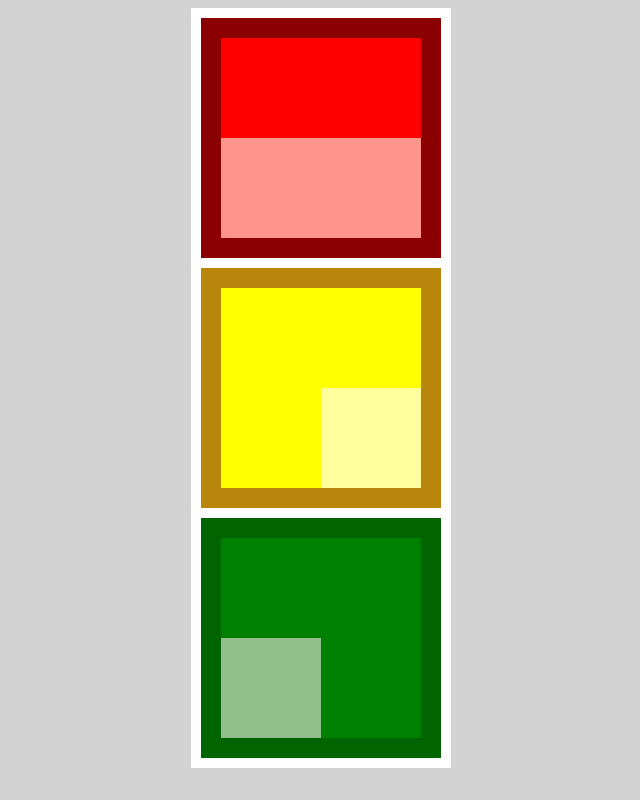
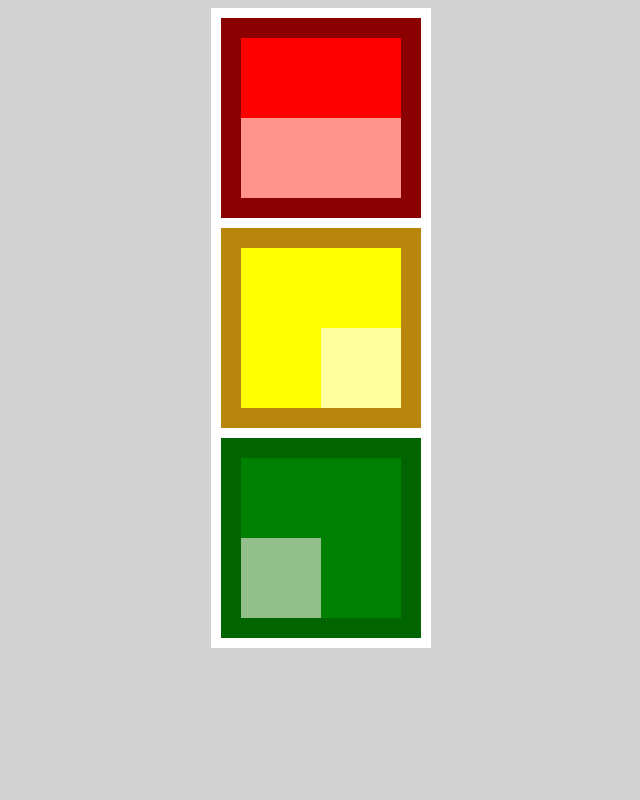
Before and after one commit to Adusss/css-basic--traffic-light, a plain HTML site: page index.html in a window 1280 px wide. Shown: the whole page, without its empty margins (319-959 px from the left). Drawn offline with Linux system fonts and the light colour scheme.

Commit message:
Refactor CSS for consistent box-sizing and adjust dimensions

```diff
--- a/style.css
+++ b/style.css
@@ -6,13 +6,13 @@ body {
   padding: 10px;
   background-color: white;
   margin: auto;
-  width: 240px;
+  width: 200px;
 }
 
 .red-light-box {
   background-color: red;
   text-align: center;
-  line-height: 200px;
+  box-sizing: border-box;
   border: 20px solid darkred;
   height: 200px;
   width: 200px;
@@ -21,14 +21,14 @@ body {
 
 .red-small-box {
   background-color: #ff948d;
-  width: 200px;
-  height: 100px;
+  box-sizing: border-box;
+  height: 50%;
   margin-top: 50%;
 }
 .yellow-light-box {
   background-color: yellow;
   text-align: center;
-  line-height: 200px;
+  box-sizing: border-box;
   border: 20px solid #b8860b;
   height: 200px;
   width: 200px;
@@ -37,15 +37,15 @@ body {
 
 .yellow-small-box {
   background-color: #ffff9d;
-  width: 100px;
-  height: 100px;
+  box-sizing: border-box;
+  height: 50%;
   margin-top: 50%;
   margin-left: 50%;
 }
 .green-light-box {
   background-color: green;
   text-align: center;
-  line-height: 200px;
+  box-sizing: border-box;
   border: 20px solid darkgreen;
   height: 200px;
   width: 200px;
@@ -53,8 +53,8 @@ body {
 
 .green-small-box {
   background-color: #92bf8b;
-  width: 100px;
-  height: 100px;
+  box-sizing: border-box;
+  height: 50%;
   margin-top: 50%;
   margin-right: 50%;
 }
```
